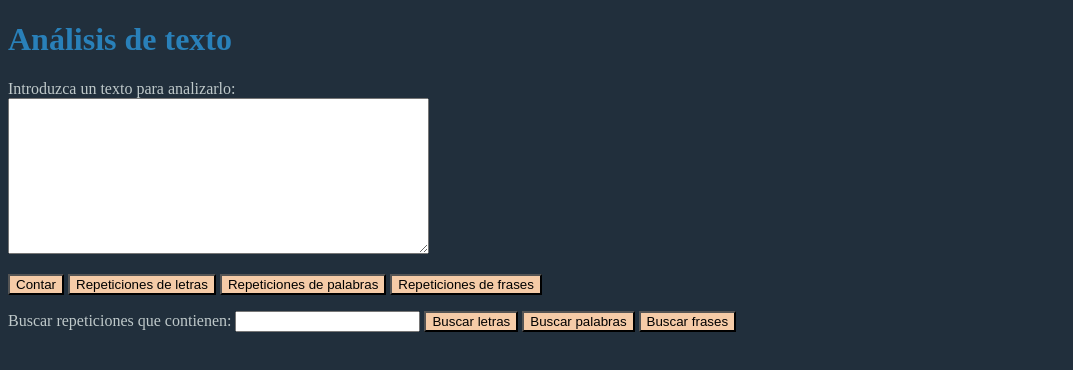
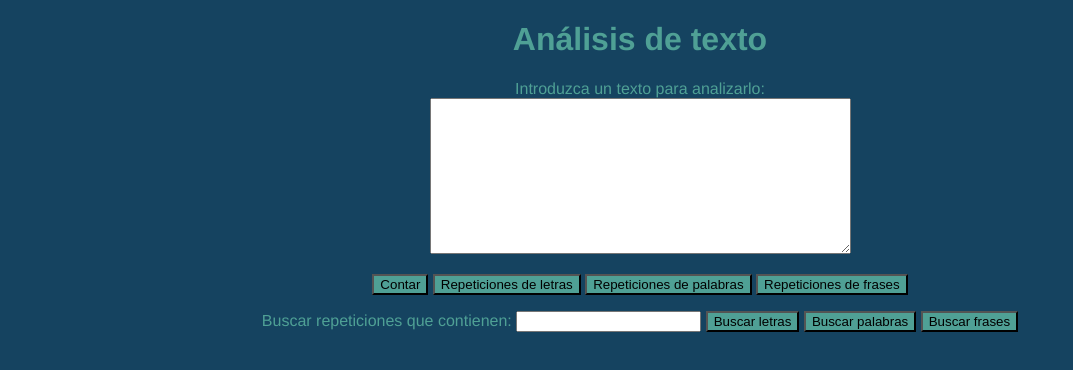
Before and after one commit to PabloAlvarez-ops/Practica_6_PWM, a website: page index.html in a window 1280 px wide. Shown: the whole page, without its empty margins (0-1073 px from the left). Drawn offline with Linux system fonts and the light colour scheme.

Commit message:
Final version. CSS style implemented

```diff
--- a/index.html
+++ b/index.html
@@ -140,6 +140,7 @@
       view.innerHTML = result;
     };
 
+
     // TODO - Third functionality implemented
 
     const search_words = () => {
@@ -194,7 +195,7 @@
   </script>
 </head>
 
-<body>
+<body align="center">
   <h1>Análisis de texto</h1>
 
   Introduzca un texto para analizarlo:<br>
--- a/style.css
+++ b/style.css
@@ -1,24 +1,15 @@
 html, body{
-  color: #BFC9CA;
-  background: #212F3C;
+  color: #4FA095;
+  background:#154360;
+  font-family: Helvetica;
+
 }
 
 h1{
-  color:  #2980B9;
+  color:#4FA095;
 }
 
-h2{
-  color: #16A085;
-}
-
-h3{
-  color: lightblue;
-}
 
 button{
-  background:#F5CBA7;
+  background:#4FA095;
 }
-
-/* https://webgradients.com/ */
-
-/* center titles */
```
